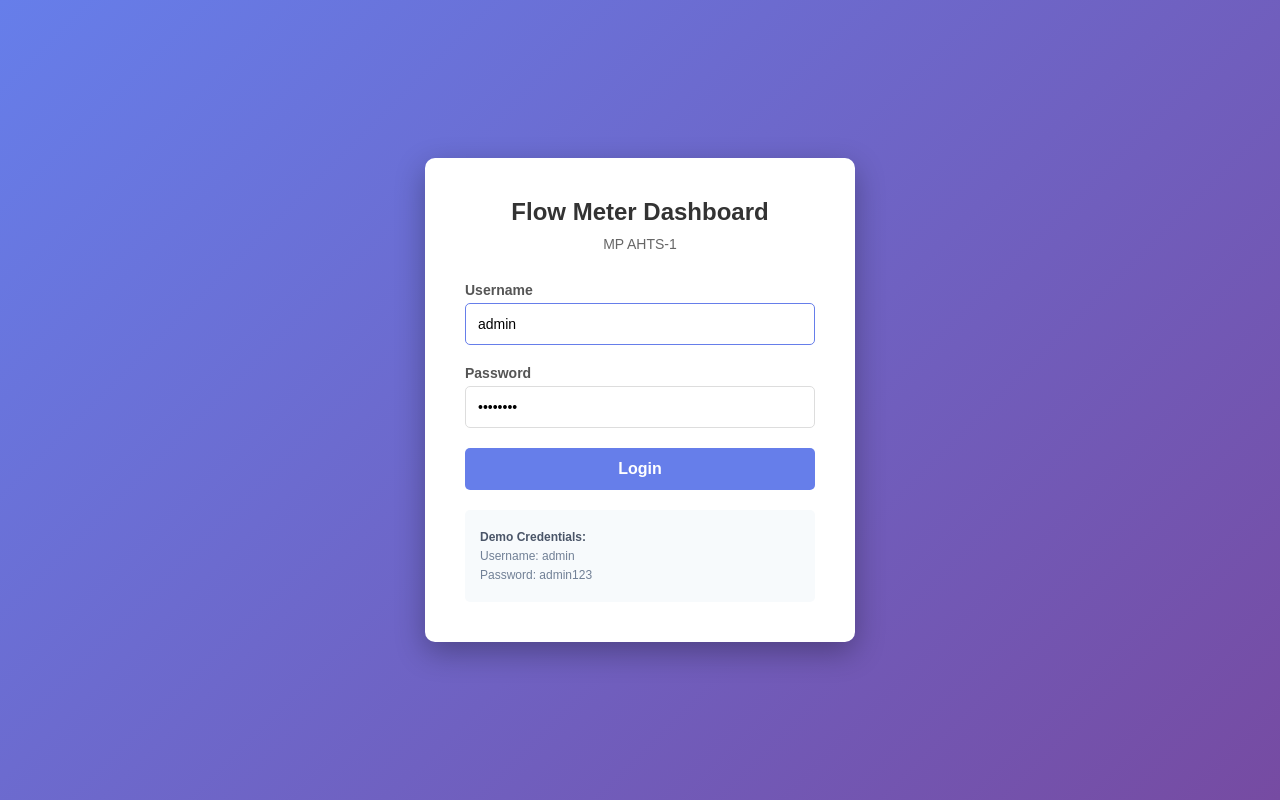
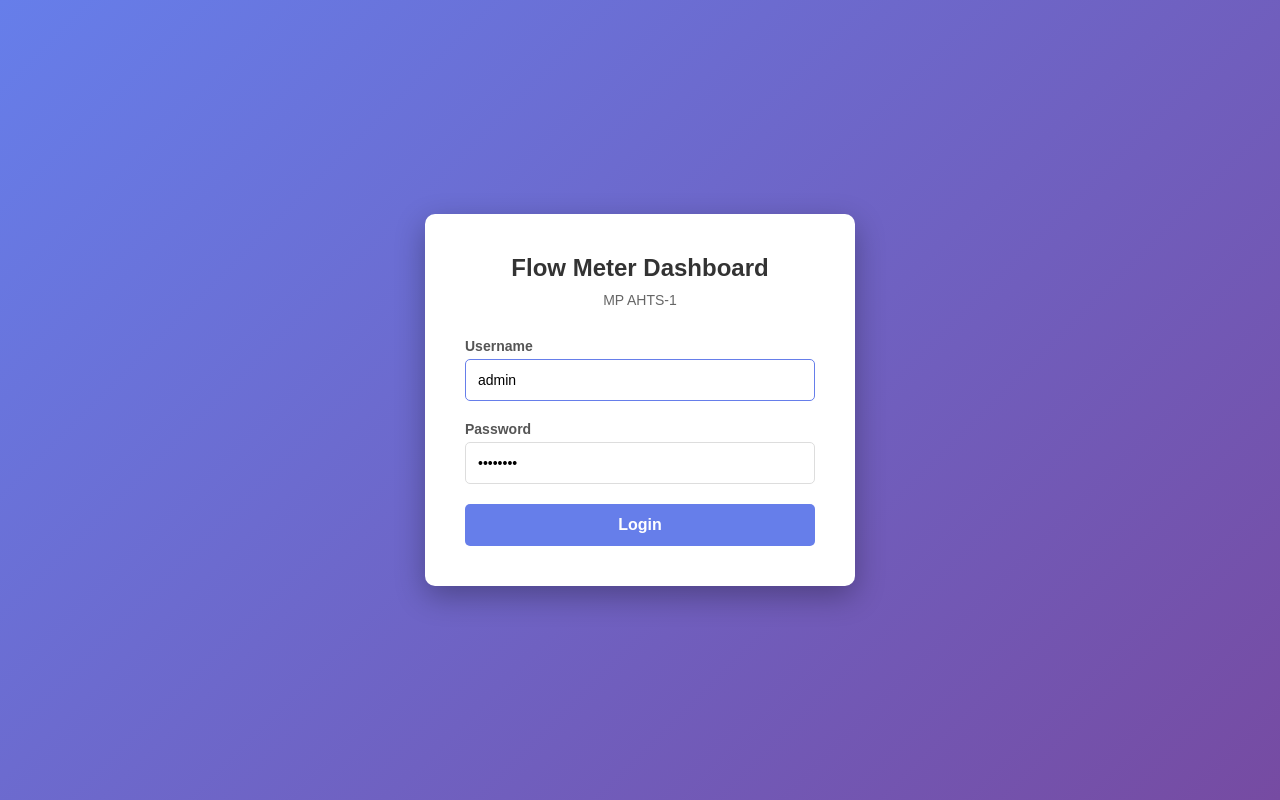
Before and after one commit to yogirajmagar07/webscadaserver, a Flask app: page / in a window 1280 px wide. Run offline with Flask 3, Linux system fonts and the light colour scheme.

Commit message:
Update login.html

```diff
--- a/templates/login.html
+++ b/templates/login.html
@@ -133,12 +133,6 @@ body {
 
             <button type="submit" class="login-btn">Login</button>
         </form>
-
-        <div class="demo-credentials">
-            <p><strong>Demo Credentials:</strong></p>
-            <p>Username: admin</p>
-            <p>Password: admin123</p>
-        </div>
     </div>
 
     <script>
```
